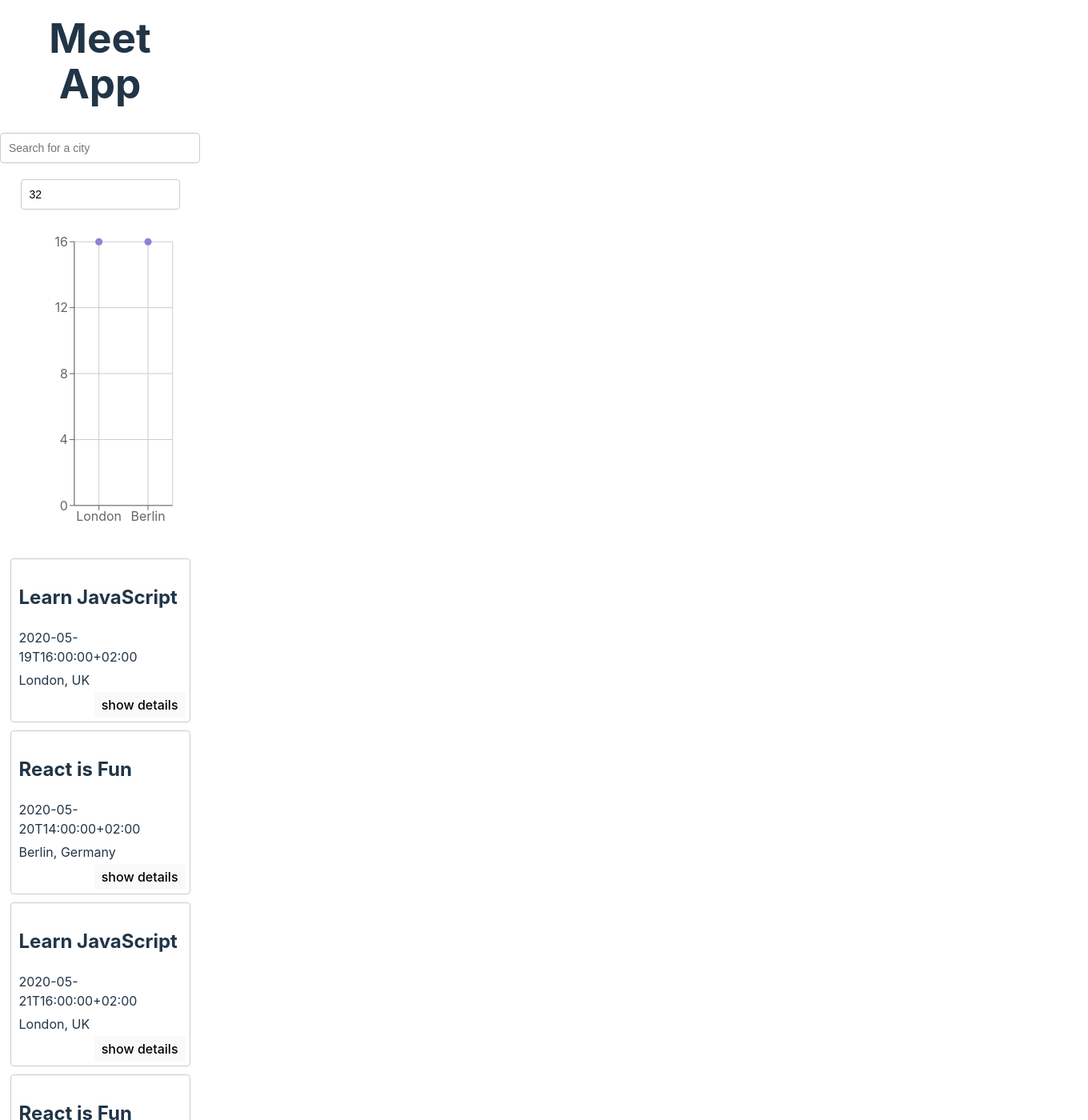
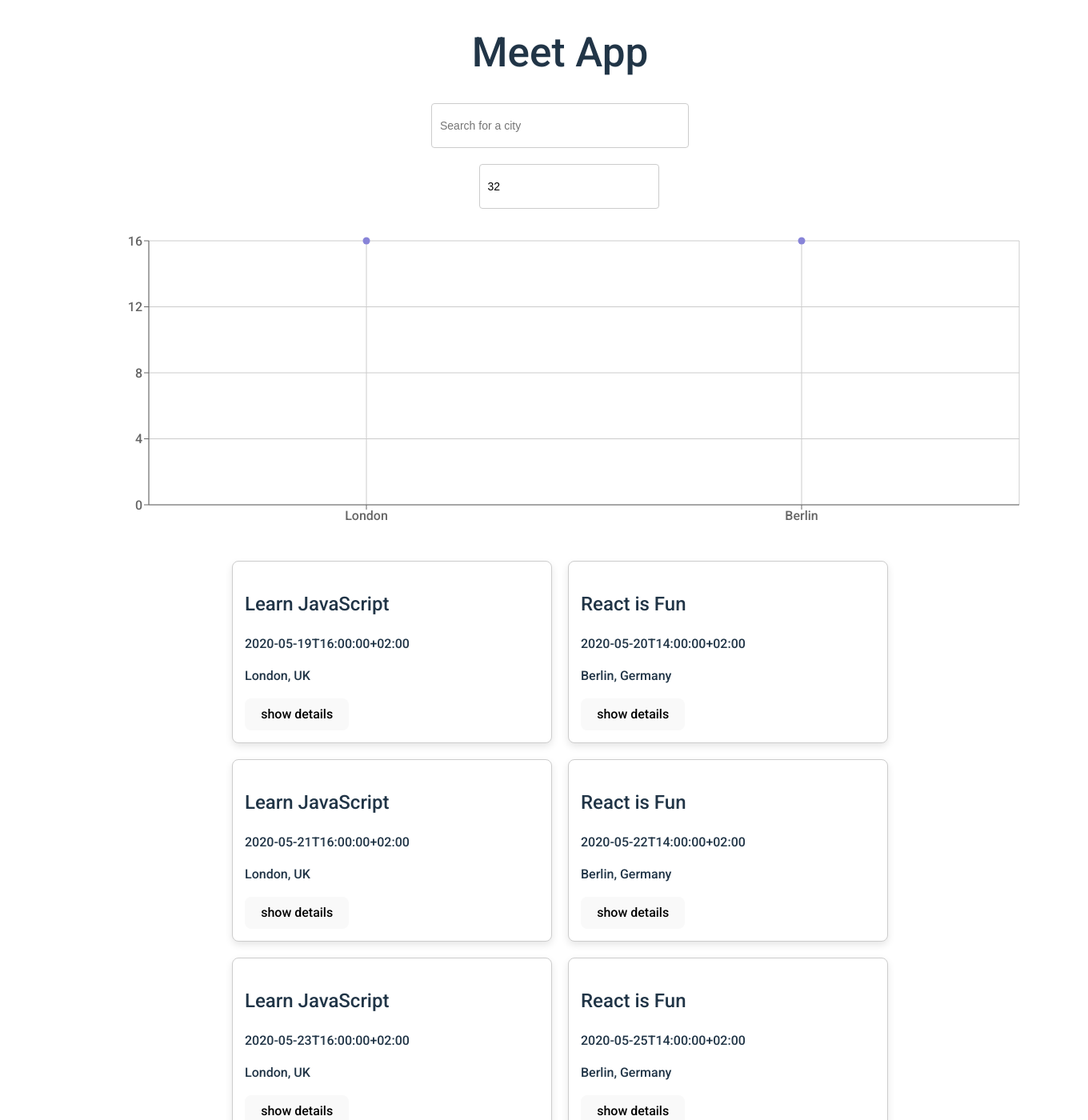
Before and after one commit to lorondo/meet, a React (Vite) app: page / in a window 1280 px wide. Shown: the part 20-1420 px from the top of the page at 80% size, 1360 px wide, since content can reach past the window. Built offline with nearby package versions, Linux system fonts and the light colour scheme.

Commit message:
Revert "Reset CSS"
This reverts commit c0b9d1176305163b5417e396627535516be01e4a.

```diff
--- a/src/App.css
+++ b/src/App.css
@@ -1,11 +1,22 @@
-@import url(https://fonts.googleapis.com/css?family=Roboto:500);
+@import url("https://fonts.googleapis.com/css?family=Roboto:500");
+
+body {
+  margin: 0;
+  padding: 0;
+  font-family: "Roboto", sans-serif;
+  display: flex;
+  justify-content: center; /* Centers the entire app */
+}
+
 .App {
   text-align: center;
   padding: 2% 5%;
-}
-
-.App * {
-  box-sizing: border-box;
+  max-width: 1200px;
+  margin: auto;
+  display: flex;
+  flex-direction: column;
+  align-items: center;
+  width: 100%;
 }
 
 ul {
@@ -13,21 +24,16 @@ ul {
   list-style: none;
 }
 
-p {
-  margin: 5px 0;
-}
-
 input[type="text"],
 input[type="number"] {
-  padding: 8px 6px 8px 10px;
+  padding: 8px 10px;
   border-radius: 4px;
-  outline: none;
   border: 1px solid #ccc;
   font-size: 14px;
-  line-height: 20px;
-  align-self: center;
   height: 38px;
   margin-bottom: 20px;
+  width: 100%;
+  max-width: 300px;
 }
 
 .city {
@@ -37,60 +43,75 @@ input[type="number"] {
 #city-search {
   display: flex;
   flex-direction: column;
+  align-items: center;
   margin: auto;
   position: relative;
+  width: 100%;
+  max-width: 400px;
 }
 
 .suggestions {
-  width: 250px;
+  width: 100%;
+  max-width: 300px;
   position: absolute;
   top: 45px;
   z-index: 2;
-  align-self: center;
-  margin: 0;
   font-size: 14px;
   box-shadow: 10px 10px 16px -12px rgba(0, 0, 0, 0.75);
 }
 
-.suggestions > li {
-  text-align: left;
-  padding: 8px 6px 8px 10px;
-  background-color: #eee;
-  cursor: default;
+#event-list {
+  display: flex;
+  flex-wrap: wrap;
+  justify-content: center; /* Centers the events */
+  gap: 20px; /* Adds spacing between event cards */
+  padding: 0;
+  margin: 20px auto;
+  max-width: 1200px; /* Prevents it from being too wide */
+  list-style: none;
 }
 
-.suggestions > li:last-child {
-  border-bottom-left-radius: 4px;
-  border-bottom-right-radius: 4px;
-}
-
-.suggestions > li:hover {
-  background-color: #bcdcdb;
+#event-list li {
+  width: 100%;
+  max-width: 400px; /* Ensures events aren't too wide */
 }
 
 .event {
-  padding: 10px 10px 35px;
-  margin-bottom: 10px;
+  background: white;
+  padding: 15px;
+  border-radius: 8px;
+  box-shadow: 0px 4px 10px rgba(0, 0, 0, 0.1);
+  border: 1px solid #ccc;
   text-align: left;
-  border: 1px solid #ccc;
-  border-radius: 4px;
-  position: relative;
-}
-
-.details-btn {
-  position: absolute;
-  right: 5px;
-  bottom: 5px;
-  padding: 5px 8px;
-  border-radius: 4px;
-  outline: none;
-  cursor: pointer;
 }
 
 .alerts-container {
   position: fixed;
-  top: 0px;
-  left: 20px;
-  width: 250px;
+  top: 20px;
+  left: 50%;
+  transform: translateX(-50%);
+  width: 100%;
+  max-width: 300px;
   z-index: 1000;
- }
+}
+
+.chart-container {
+  width: 100%;
+  max-width: 800px; /* Ensures chart isn't too wide */
+  margin: 20px auto;
+}
+
+/* RESPONSIVE DESIGN */
+@media (max-width: 768px) {
+  .App {
+    padding: 2% 3%;
+  }
+
+  .event, #city-search, input[type="text"], input[type="number"] {
+    max-width: 90%;
+  }
+
+  .alerts-container {
+    width: 90%;
+  }
+}
```
